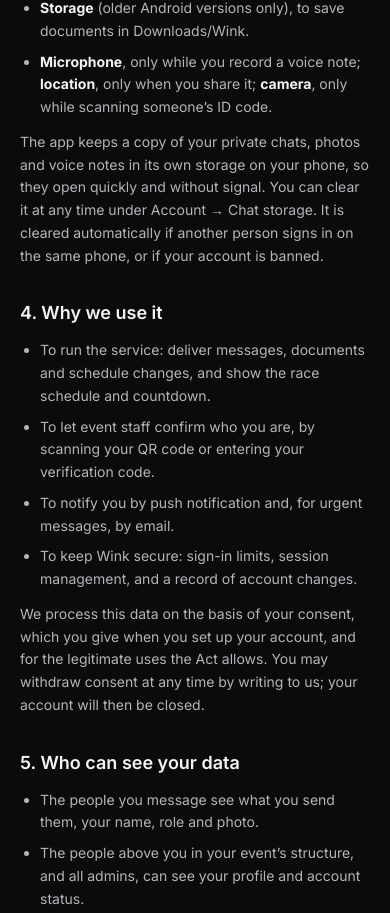
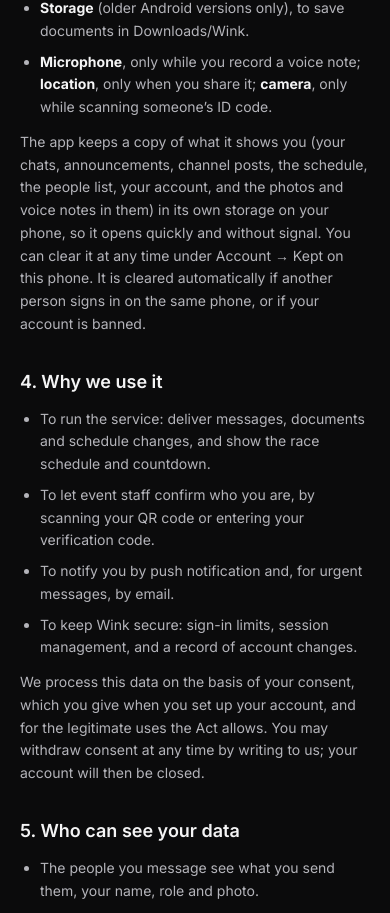
Before and after one commit to Arkhins-0/CtrLaps, a Next.js app: page /privacy in a window 390 px wide. Shown: the part 1393-2306 px from the top of the page. Built offline with nearby package versions, Linux system fonts and the light colour scheme; no server answers.

Commit message:
App: everything kept on the phone like private chats, shown at once and without signal

```diff
--- a/src/app/privacy/page.tsx
+++ b/src/app/privacy/page.tsx
@@ -70,9 +70,9 @@ export default function Privacy() {
           </li>
         </ul>
         <p>
-          The app keeps a copy of your private chats, photos and voice notes in its own storage on your phone, so they open quickly and without signal. You can
-          clear it at any time under Account → Chat storage. It is cleared automatically if another person signs in on the same phone, or if your account is
-          banned.
+          The app keeps a copy of what it shows you (your chats, announcements, channel posts, the schedule, the people list, your account, and the photos and
+          voice notes in them) in its own storage on your phone, so it opens quickly and without signal. You can clear it at any time under Account → Kept on
+          this phone. It is cleared automatically if another person signs in on the same phone, or if your account is banned.
         </p>
       </Section>
 
```
Also changed, not shown: 14 other files (tests, documents, lock files or other folders).
